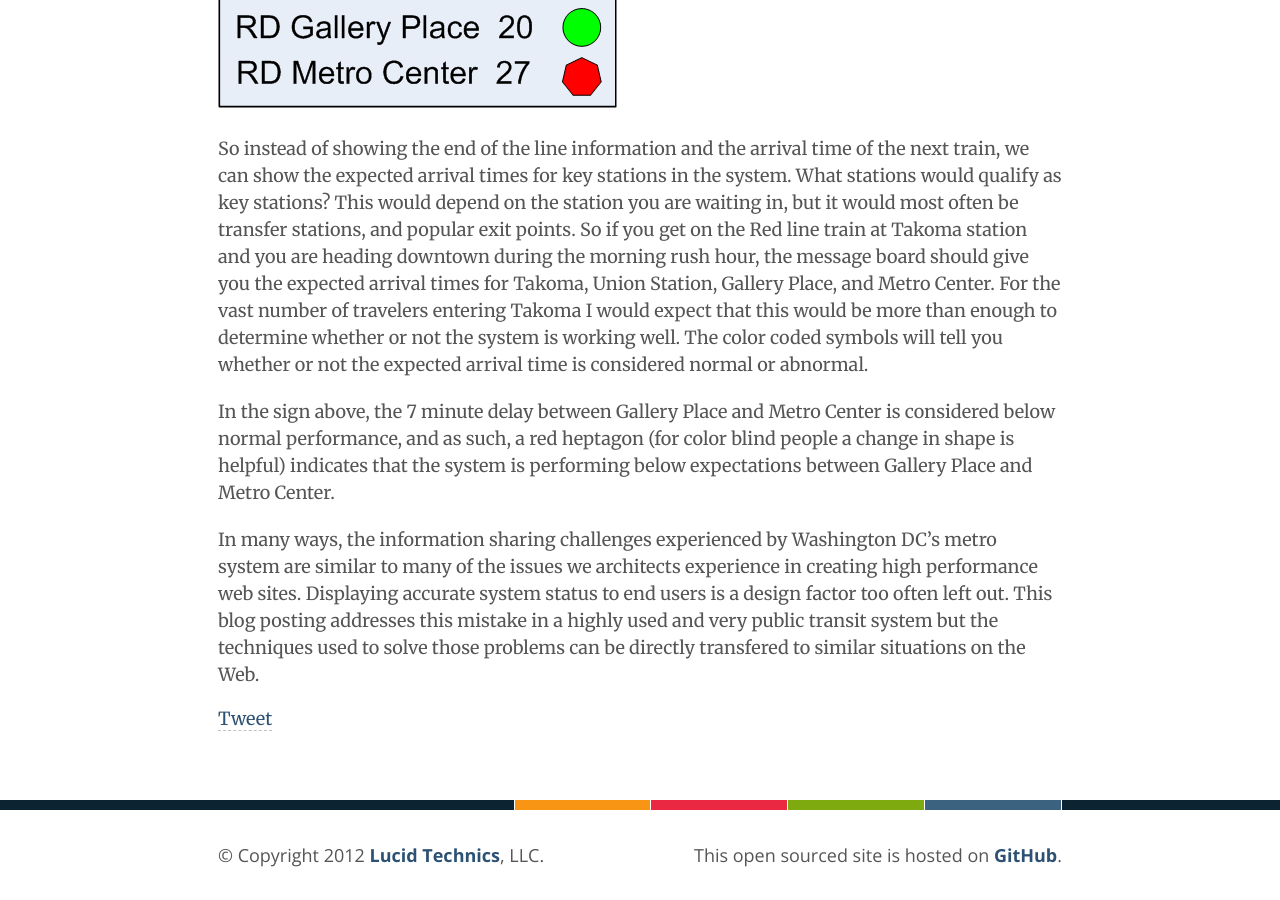
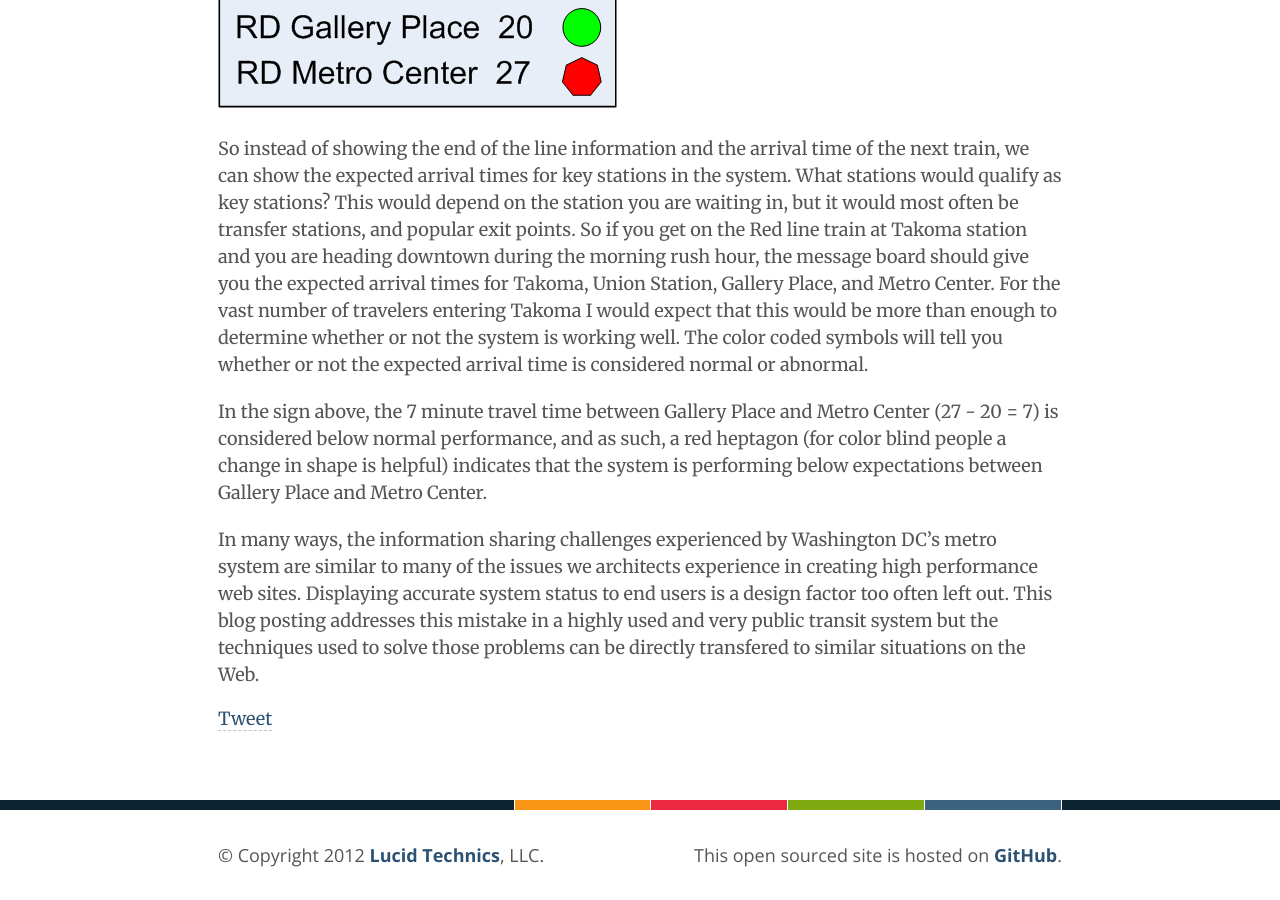
Before and after one commit to LucidTechnics/lucidtechnics.github.com, a Jekyll site: the page built from _posts/articles/2012-10-06-the-importance-of-being-informative.md, in a window 1280 px wide and 900 px high, scrolled down 2932 px. Built offline with Jekyll 4.4.1, drawn with Linux system fonts in a browser that asks for light colours; nearby versions of some CDN libraries; comment, search, counter and statistics services are not loaded.

Commit message:
Updated _posts/articles/2012-10-06-the-importance-of-being-informative.md

```diff
--- a/_posts/articles/2012-10-06-the-importance-of-being-informative.md
+++ b/_posts/articles/2012-10-06-the-importance-of-being-informative.md
@@ -41,6 +41,6 @@ What if WMATA used colored symbols (shapes) combined with a prioritized informat
 
 So instead of showing the end of the line information and the arrival time of the next train, we can show the expected arrival times for key stations in the system. What stations would qualify as key stations? This would depend on the station you are waiting in, but it would most often be transfer stations, and popular exit points. So if you get on the Red line train at Takoma station and you are heading downtown during the morning rush hour, the message board should give you the expected arrival times for Takoma, Union Station, Gallery Place, and Metro Center. For the vast number of travelers entering Takoma I would expect that this would be more than enough to determine whether or not the system is working well. The color coded symbols will tell you whether or not the expected arrival time is considered normal or abnormal.
 
-In the sign above, the 7 minute delay between Gallery Place and Metro Center is considered below normal performance, and as such, a red heptagon (for color blind people a change in shape is helpful) indicates that the system is performing below expectations between Gallery Place and Metro Center.
+In the sign above, the 7 minute travel time between Gallery Place and Metro Center (27 - 20 = 7) is considered below normal performance, and as such, a red heptagon (for color blind people a change in shape is helpful) indicates that the system is performing below expectations between Gallery Place and Metro Center.
 
 In many ways, the information sharing challenges experienced by Washington DC's metro system are similar to many of the issues we architects experience in creating high performance web sites. Displaying accurate system status to end users is a design factor too often left out. This blog posting addresses this mistake in a highly used and very public transit system but the techniques used to solve those problems can be directly transfered to similar situations on the Web.
```
